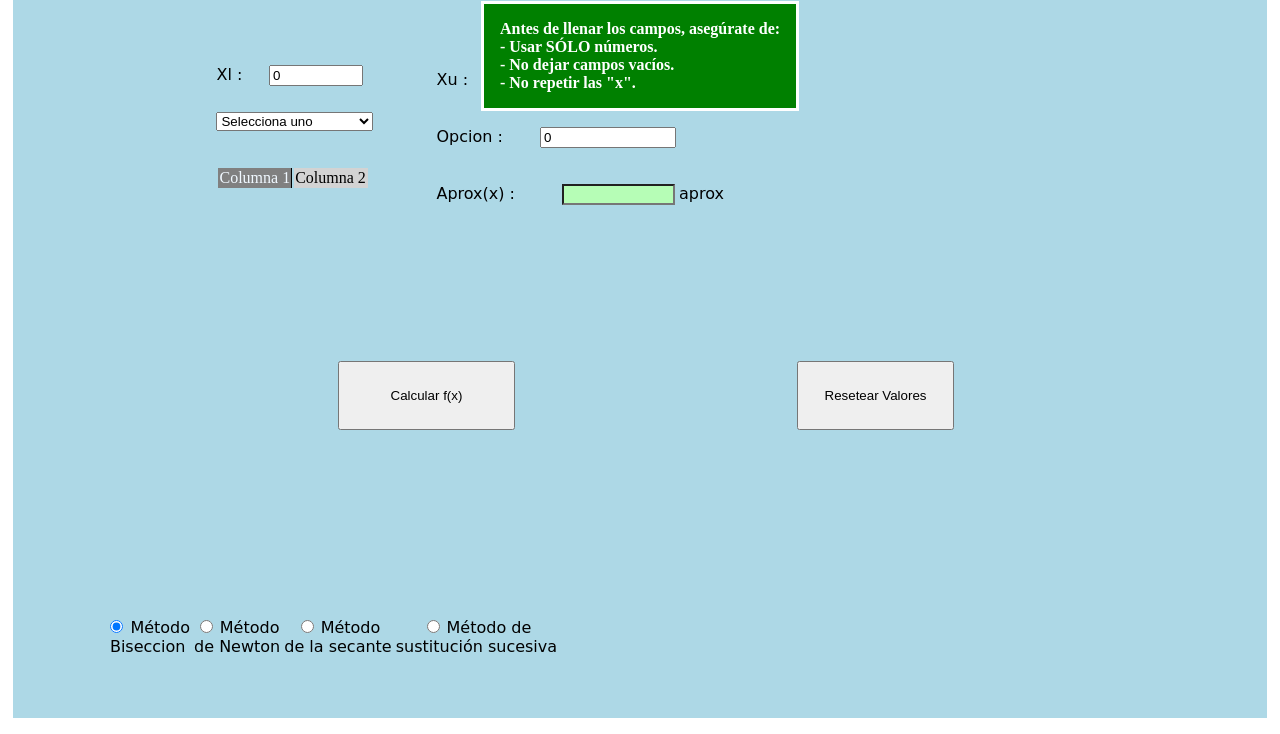
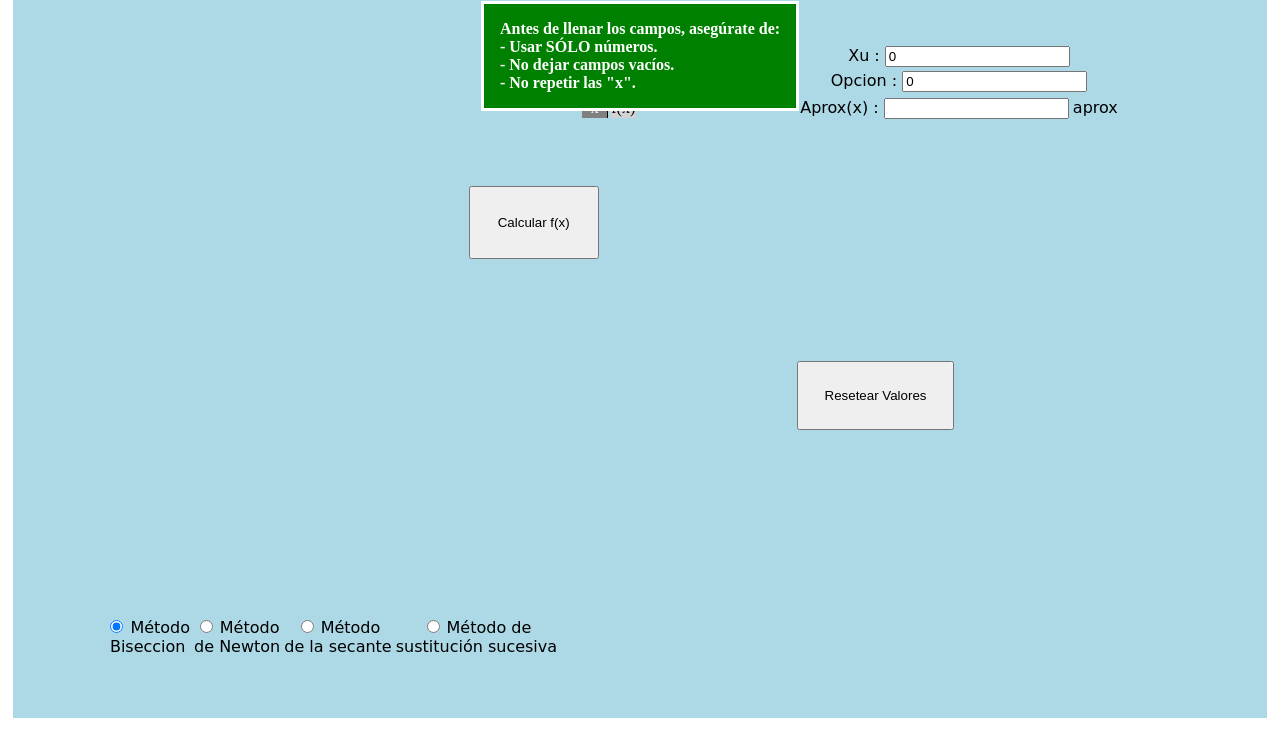
Before and after one commit to jd-becerra/root-approximation, a website with bundled scripts: page index.html in a window 1280 px wide. Shown: the part 66-800 px from the top of the page. Built offline with nearby package versions, Linux system fonts and the light colour scheme; a script that the page names is missing.

Commit message:
hay medio movi algunas cosas

```diff
--- a/index.html
+++ b/index.html
@@ -18,16 +18,16 @@
     <div class="Calculator">
       <h3 class="header">Método de de solución de ecuaciones no lineales</h3>
       <div class="methods">
-        <div id="linear" class="method">
+        <div id="bisection" class="method">
           <h4> Método de Biseccion </h4>
-          <div id="linearForm">
+          <div id="bisectionForm">
             <table name="varTableL" id="variablesTable">
       	      <tr>
-	              <td>
+	              <td id="xl">
 		              <label for="xl">Xl : </label>
 	                <input type="number" id="xl" name="Xl" value="0" class="var" step="any">
                 </td>
-		            <td>
+		            <td id="xu">
 		                <label for="xu">Xu : </label>
 		                <input type="number" id="xu" name="xu" value="0" class="var" step="any">
 	              </td>
@@ -35,9 +35,9 @@
 	            <tr>
                 <td>
                   <select name="Criterio" id="criterio">
-                    <option value = "0">Selecciona uno</option>
+                    <option value = "0">Por criterio de paro</option>
                     <option value = "1">Numero de Iteraciones</option>
-                    <option value = "2">Por criterio de paro</option>
+                    <option value = "2">Aproximar a cero</option>
                   </select>
 		            </td>
 		            <td>
@@ -49,8 +49,8 @@
 		            <td>
                   <table>
                     <tr>
-                      <td style="background-color: gray; width: 50%; border-right: 1px solid black; color: aliceblue;">Columna 1</td>
-                      <td style="background-color: lightgray; width: 50%;color: black;">Columna 2</td>
+                      <td id="column1">x</td>
+                      <td id="column2">f(x)</td>
                     </tr>
                   </table>
 	              </td>
--- a/styles.css
+++ b/styles.css
@@ -1,8 +1,34 @@
-
 .header {
   color: red;
   margin-bottom: -2%;
+  margin-left: 7%;
 }
+
+#column1 {
+  background-color: gray;
+  width: 50%;
+  border-right: 1px solid black;
+  color: aliceblue;
+}
+
+#column2 {
+  background-color: lightgray;
+  width: 50%;color: black;
+}
+
+#bisectionForm {
+  position: absolute;
+  margin-left: 45%;
+  margin-top: 2%;
+}
+
+.methodChanger {
+  text-align: center;
+  position: fixed;
+  top: 85%; left: 8%;
+}
+
+
 .Calculator {
   position: static;
 }
@@ -15,6 +41,64 @@
   text-align: center;
 }
 
+#initWarning {
+  z-index: 999;
+  display: block;
+  color: white;
+  font-weight: bold;
+  background-color: green;
+  position: fixed; top: 7%;
+  animation: dropAndFade 30s ease forwards;
+}
+
+.errorWarning {
+  color: white;
+  font-weight: bold;
+  background-color: red;
+  position: fixed;top: 12%;
+  animation: drop 0.7s ease forwards;
+  display: none;
+  animation: dropAndFade 30s ease forwards;
+
+}
+
+@keyframes dropAndFade{
+  0%{ display: block; }
+  2%{ transform: translateY(30%)}
+  5%{ transform: translateY(10%);  }
+  50%{opacity: 1;}
+  100%{transform: translateY(10%); opacity: 0;}
+}
+
+
+.reset {
+  position: absolute;
+  top: 54%; right: 25%;
+  padding: 2%;
+}
+
+#calculateError {
+  display: none;
+}
+
+.result {
+  position: absolute;
+  bottom: -170%; left: -20%;
+  padding: 5%;
+}
+
+label {
+  font-family: cursive;
+}
+
+body {
+  overflow: hidden;
+}
+
+
+/*
+
+
 .gridBackground {
   background: #111;
   opacity: 0.6;
@@ -23,21 +107,11 @@
   left: 52%;
 }
 
-.methodChanger {
-  text-align: center;
-  position: fixed;
-  top: 85%; left: 8%;
-}
-
-
 
 input[type="radio"] {
   padding-left: 1%;  padding-right: 1%;
 }
 
-body {
-  overflow: hidden;
-}
 
 #variablesTable {
   padding-left: 10%;
@@ -50,26 +124,6 @@ body {
   white-space: nowrap;
   margin-top: 10%; margin-left: 10%;
   width: 40%;
-}
-
-label {
-  font-family: cursive;
-}
-
-.result {
-  position: absolute;
-  top: 54%; right: 60%;
-  padding: 2%; padding-left: 4%; padding-right: 4%;
-}
-
-.reset {
-  position: absolute;
-  top: 54%; right: 25%;
-  padding: 2%;
-}
-
-#calculateError {
-  display: none;
 }
 
 #relativeError {
@@ -101,36 +155,6 @@ input[name="fx"]{
 #grid {
  position: absolute;
  top: 1%; left: 51%;
-}
-
-#initWarning {
-  z-index: 999;
-  display: block;
-  color: white;
-  font-weight: bold;
-  background-color: green;
-  position: fixed; top: 7%;
-  animation: dropAndFade 30s ease forwards;
-}
-
-.errorWarning {
-  color: white;
-  font-weight: bold;
-  background-color: red;
-  position: fixed;top: 12%;
-  animation: drop 0.7s ease forwards;
-  display: none;
-  animation: dropAndFade 30s ease forwards;
-
-}
-
-
-@keyframes dropAndFade{
-  0%{ display: block; }
-  2%{ transform: translateY(30%)}
-  5%{ transform: translateY(10%);  }
-  50%{opacity: 1;}
-  100%{transform: translateY(10%); opacity: 0;}
 }
 
 .errorRes{
@@ -170,3 +194,4 @@ label[name="errRel2"] {
   position:fixed;
   left: 26%; bottom: 20%;
 }
+*/
```
